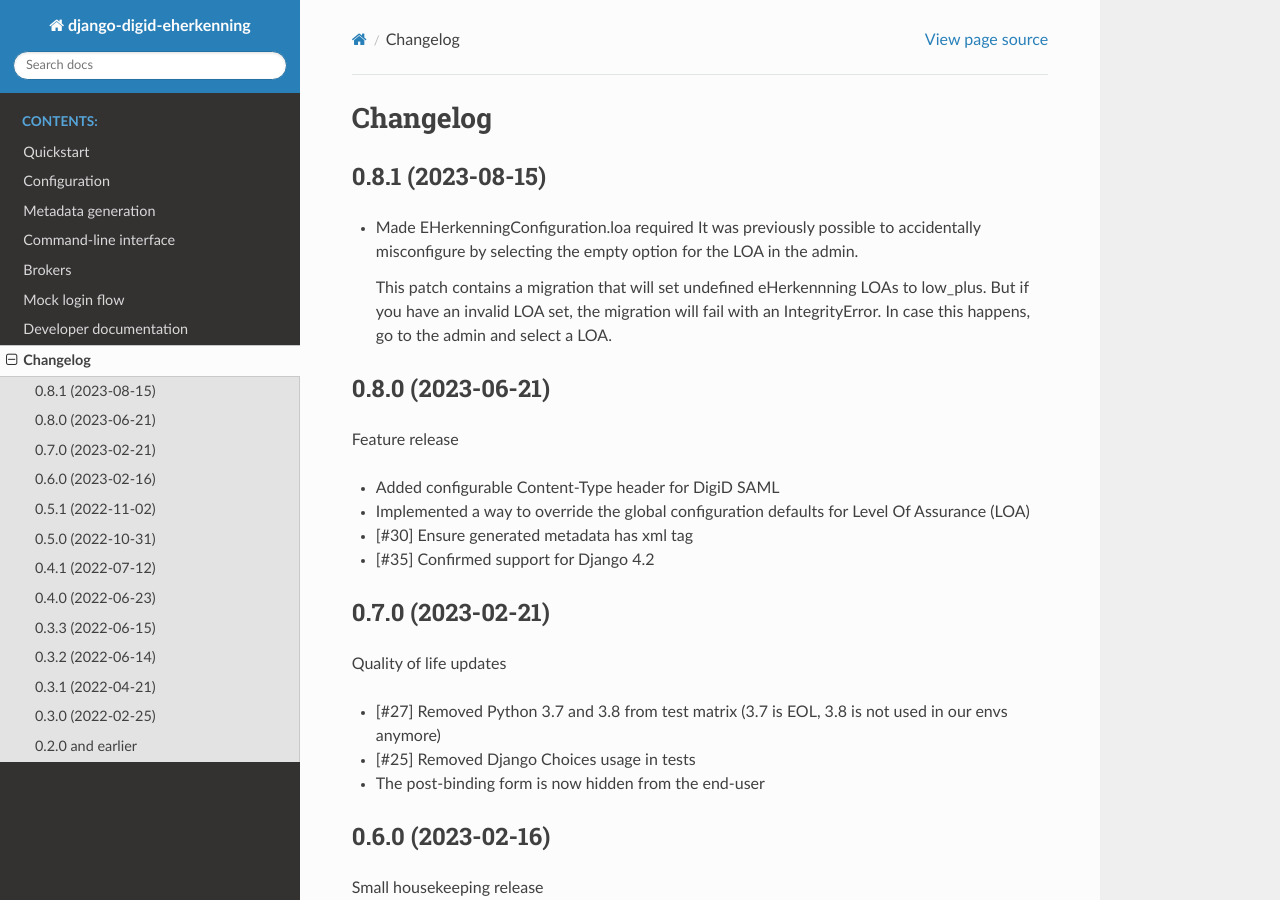
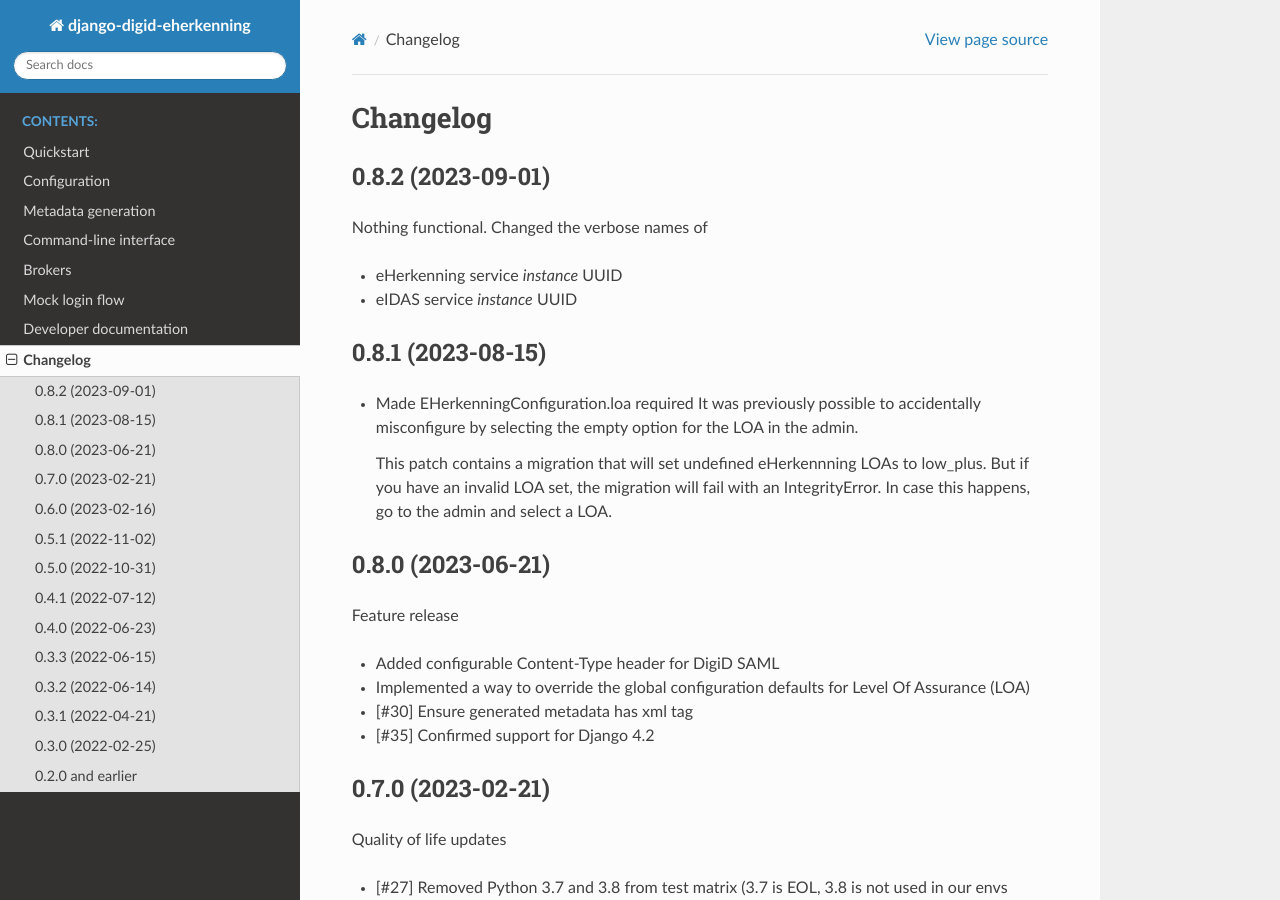
Before and after one commit to maykinmedia/django-digid-eherkenning, a Sphinx documentation site: the page built from docs/changelog.rst, in a window 1280 px wide and 900 px high. Built offline with Sphinx 7.4.7 and the Read the Docs theme 2.0.0, drawn with Linux system fonts in a browser that asks for light colours.

Commit message:
🔖 Release 0.8.2

```diff
--- a/CHANGELOG.rst
+++ b/CHANGELOG.rst
@@ -1,6 +1,15 @@
 =========
 Changelog
 =========
+
+0.8.2 (2023-09-01)
+==================
+
+Nothing functional. Changed the verbose names of
+
+* eHerkenning service *instance* UUID
+* eIDAS service *instance* UUID
+
 
 0.8.1 (2023-08-15)
 ==================
--- a/README.rst
+++ b/README.rst
@@ -2,7 +2,7 @@
 django-digid-eherkenning
 ========================
 
-:Version: 0.8.1
+:Version: 0.8.2
 :Source: https://github.com/maykinmedia/django-digid-eherkenning
 :Keywords: django, authentication, digid, eherkenning, eidas, dutch, nl, netherlands
 :PythonVersion: 3.7+
--- a/docs/conf.py
+++ b/docs/conf.py
@@ -26,7 +26,7 @@ copyright = "2020, Maykin Media"
 author = "Maykin Media"
 
 # The full version, including alpha/beta/rc tags
-release = "0.8.1"
+release = "0.8.2"
 
 
 # -- General configuration ---------------------------------------------------
--- a/setup.cfg
+++ b/setup.cfg
@@ -2,7 +2,7 @@
 # see http://setuptools.readthedocs.io/en/latest/setuptools.html#configuring-setup-using-setup-cfg-files
 [metadata]
 name = django-digid-eherkenning
-version = 0.8.1
+version = 0.8.2
 description = A Django app for DigiD/eHerkenning authentication flows
 long_description = file: README.rst
 url = https://github.com/maykinmedia/django-digid-eherkenning
```
Also changed, not shown: .bumpversion.cfg.
